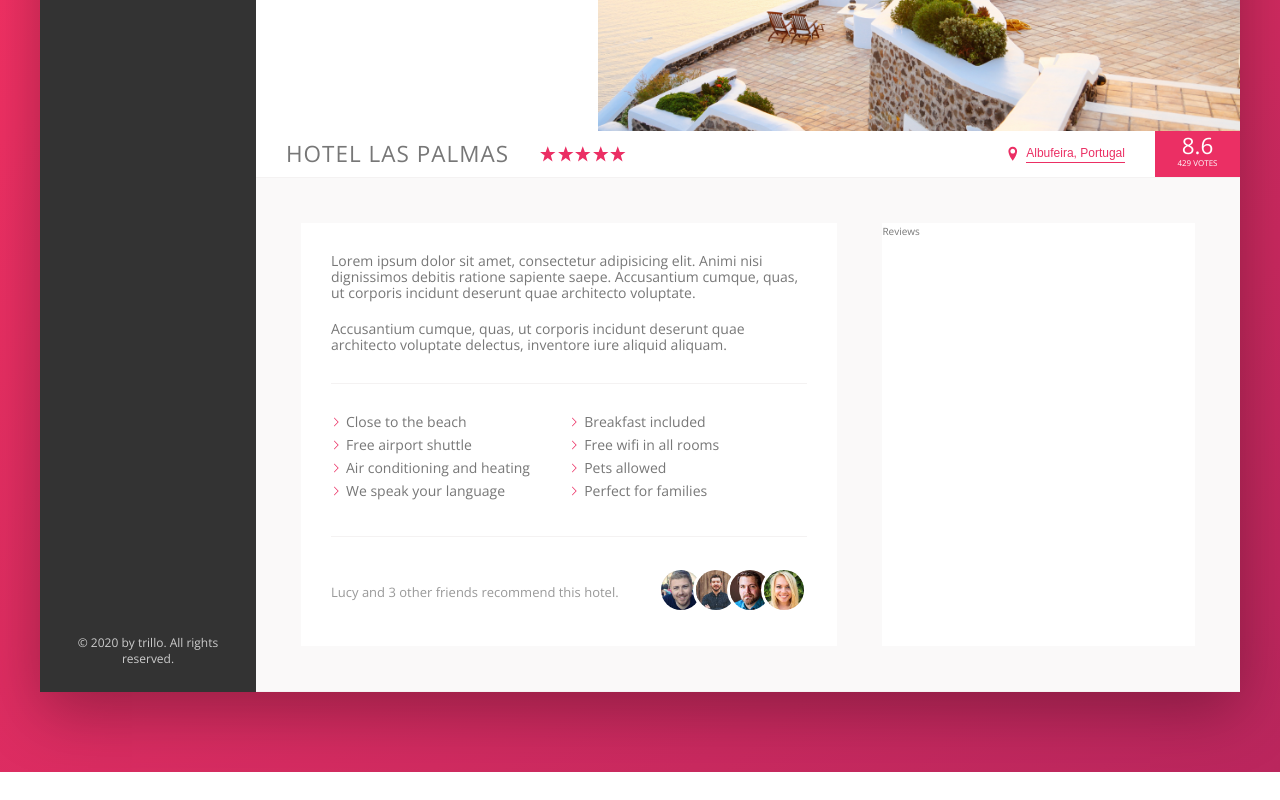
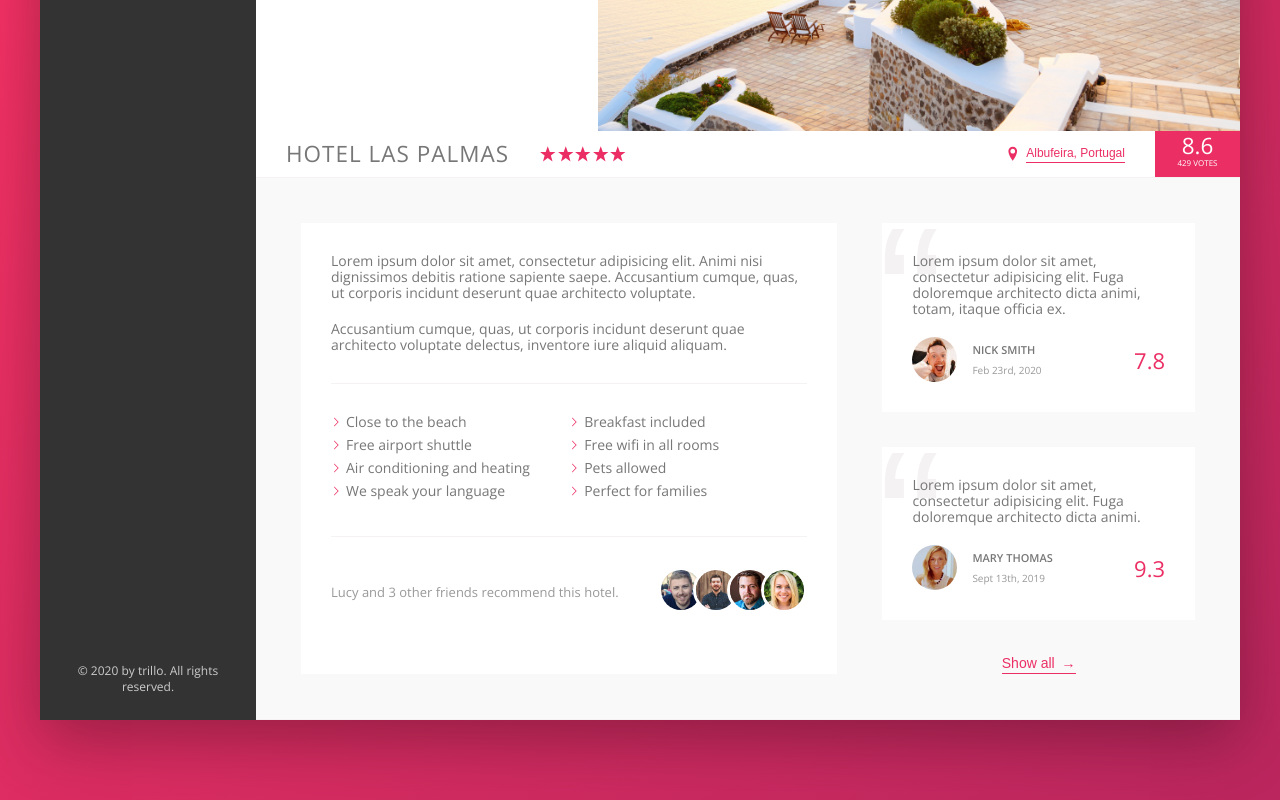
Before and after one commit to michalosinski91/trillo-sass, a website: page index.html in a window 1280 px wide. Shown: the part 404-1204 px from the top of the page. Before the commit the page ends 1176 px from the top, so only its background shows below. Drawn offline with nearby package versions, Linux system fonts and the light colour scheme.

Commit message:
reviews section added & styled

```diff
--- a/index.html
+++ b/index.html
@@ -197,7 +197,43 @@
               </div>
             </div>
             <div class="user-reviews">
-              Reviews
+              <figure class="review">
+                <blockquote class="review__text">
+                  Lorem ipsum dolor sit amet, consectetur adipisicing elit. Fuga
+                  doloremque architecto dicta animi, totam, itaque officia ex.
+                </blockquote>
+                <figcaption class="review__user">
+                  <img
+                    src="img/user-1.jpg"
+                    alt="User 1"
+                    class="review__photo"
+                  />
+                  <div class="review__user-box">
+                    <p class="review__user-name">Nick Smith</p>
+                    <p class="review__user-date">Feb 23rd, 2020</p>
+                  </div>
+                  <div class="review__rating">7.8</div>
+                </figcaption>
+              </figure>
+              <figure class="review">
+                <blockquote class="review__text">
+                  Lorem ipsum dolor sit amet, consectetur adipisicing elit. Fuga
+                  doloremque architecto dicta animi.
+                </blockquote>
+                <figcaption class="review__user">
+                  <img
+                    src="img/user-2.jpg"
+                    alt="User 2"
+                    class="review__photo"
+                  />
+                  <div class="review__user-box">
+                    <p class="review__user-name">Mary Thomas</p>
+                    <p class="review__user-date">Sept 13th, 2019</p>
+                  </div>
+                  <div class="review__rating">9.3</div>
+                </figcaption>
+              </figure>
+              <button class="btn-inline">Show all <span>&rarr;</span></button>
             </div>
           </div>
         </main>
--- a/sass/_components.scss
+++ b/sass/_components.scss
@@ -251,8 +251,17 @@
   cursor: pointer;
   transition: all 0.2s;
 
+  & span {
+    margin-left: 3px;
+  }
+
   &:hover {
     color: var(--color-grey-dark-1);
+
+    span {
+      margin-left: 8px;
+      transition: margin-left 0.2s;
+    }
   }
 
   &:focus {
@@ -334,3 +343,64 @@
     margin-right: auto;
   }
 }
+
+.review {
+  background-color: #fff;
+  box-shadow: var(--shadow-light);
+  padding: 3rem;
+  margin-bottom: 3.5rem;
+  position: relative;
+  overflow: hidden;
+
+  &__text {
+    margin-bottom: 2rem;
+    position: relative;
+    z-index: 10;
+  }
+
+  &__user {
+    display: flex;
+    align-items: center;
+  }
+
+  &__photo {
+    height: 4.5rem;
+    width: 4.5rem;
+    border-radius: 50%;
+    margin-right: 1.5rem;
+  }
+
+  &__user-box {
+    margin-right: auto;
+  }
+
+  &__user-name {
+    font-size: 1.1rem;
+    font-weight: 600;
+    text-transform: uppercase;
+    margin-bottom: 0.4rem;
+  }
+
+  &__user-date {
+    font-size: 1rem;
+    color: var(--color-grey-dark-3);
+  }
+
+  &__rating {
+    font-size: 2.2rem;
+    font-weight: 300;
+    color: var(--color-primary);
+  }
+
+  &::before {
+    content: "\201C";
+    position: absolute;
+    top: 7.5rem;
+    left: -0.5rem;
+    z-index: 1;
+    font-size: 20rem;
+    line-height: 0;
+    font-family: sans-serif;
+    color: var(--color-grey-light-2);
+  }
+}
--- a/sass/_layout.scss
+++ b/sass/_layout.scss
@@ -34,6 +34,7 @@
 }
 
 .detail {
+  font-size: 1.4rem;
   display: flex;
   padding: 4.5rem;
   background-color: var(--color-grey-light-1);
@@ -41,7 +42,6 @@
 }
 
 .description {
-  font-size: 1.4rem;
   flex: 0 0 60%;
   margin-right: 4.5rem;
   background-color: #fff;
@@ -51,5 +51,7 @@
 
 .user-reviews {
   flex: 1;
-  background-color: #fff;
+  display: flex;
+  flex-direction: column;
+  align-items: center;
 }
```
Also changed, not shown: css/style.css.
